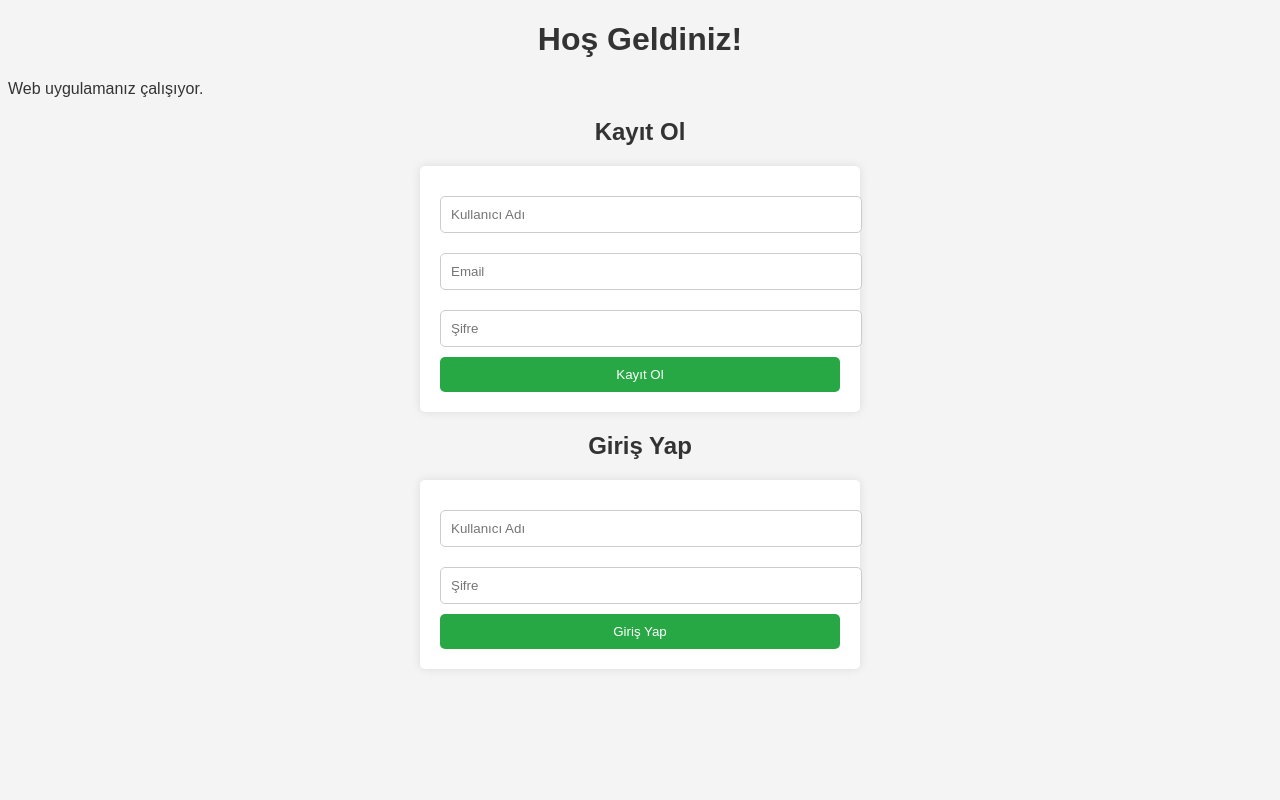
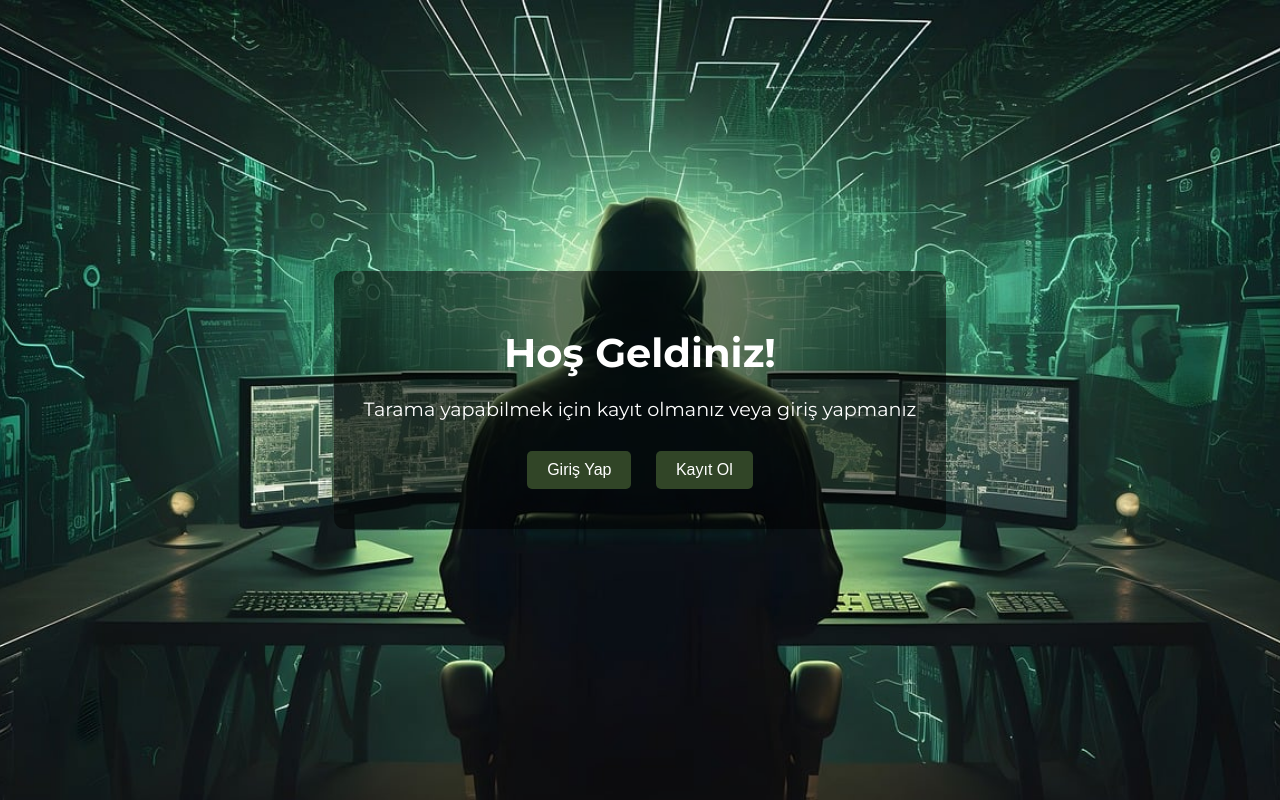
Before and after one commit to hacerkrsoglu/Web_Scanner_Website, a Flask app: page / in a window 1280 px wide. Run offline with Flask 3, Linux system fonts and the light colour scheme.

Commit message:
Güncellemeler Eklendi.

```diff
--- a/app.py
+++ b/app.py
@@ -24,10 +24,17 @@ app.config['MAIL_USERNAME'] = 'your_email@gmail.com'
 app.config['MAIL_PASSWORD'] = 'your_email_password'
 mail = Mail(app)
 
+# Ana sayfa (karşılama ekranı)
 @app.route('/')
 def index():
     return render_template('index.html')
 
+# Kayıt sayfası (GET)
+@app.route('/register', methods=['GET'])
+def register_page():
+    return render_template('register.html')
+
+# Kayıt işlemi (POST)
 @app.route('/register', methods=['POST'])
 def register():
     username = request.form['username']
@@ -38,12 +45,12 @@ def register():
     existing_user = User.query.filter((User.username == username) | (User.email == email)).first()
     if existing_user:
         flash('Bu kullanıcı adı veya e-posta zaten mevcut.')
-        return redirect(url_for('index'))
+        return redirect(url_for('register_page'))
 
     # Şifre güvenliği kontrolü
     if not is_strong_password(password):
         flash('Şifre en az 8 karakter, bir büyük harf ve bir rakam içermelidir.')
-        return redirect(url_for('index'))
+        return redirect(url_for('register_page'))
 
     # Yeni kullanıcı oluştur
     new_user = User(username=username, email=email, password=generate_password_hash(password))
@@ -51,16 +58,21 @@ def register():
         db.session.add(new_user)
         db.session.commit()
         flash('Kayıt başarılı! Giriş yapabilirsiniz.')
+        return redirect(url_for('login_page'))
     except Exception as e:
         db.session.rollback()
         flash('Kayıt sırasında bir hata oluştu: {}'.format(str(e)))
-
-    return redirect(url_for('index'))
+        return redirect(url_for('register_page'))
 
 def is_strong_password(password):
     return (len(password) >= 8 and
             any(c.isupper() for c in password) and
             any(c.isdigit() for c in password))
+
+# Giriş sayfası (GET)
+@app.route('/login', methods=['GET'])
+def login_page():
+    return render_template('login.html')
 
 @app.route('/login', methods=['POST'])
 def login():
@@ -71,18 +83,20 @@ def login():
     if user and check_password_hash(user.password, password):
         session['user_id'] = user.id
         flash('Giriş başarılı!')
-        return redirect(url_for('dashboard'))
+        return redirect(url_for('dashboard', username=user.username))  # Kullanıcı ismini gönder
     else:
         flash('Kullanıcı adı veya şifre yanlış.')
-        return redirect(url_for('index'))
+        return redirect(url_for('login_page'))  # Hatalı girişte login sayfasına geri dön
 
+# Kullanıcı paneli (giriş yapan kullanıcı için)
 @app.route('/dashboard')
 def dashboard():
     if 'user_id' in session:
         user = User.query.get(session['user_id'])
-        return f'Hoş geldin, {user.username}! Kullanıcı ID: {session["user_id"]}'
+        return render_template('dashboard.html', user=user)
     return redirect(url_for('index'))
 
+# Çıkış yapma
 @app.route('/logout')
 def logout():
     session.pop('user_id', None)
--- a/templates/index.html
+++ b/templates/index.html
@@ -1,38 +1,104 @@
 <!DOCTYPE html>
-<html lang="en">
+<html lang="tr">
+
 <head>
     <meta charset="UTF-8">
     <meta name="viewport" content="width=device-width, initial-scale=1.0">
-    <title>Web Scanner</title>
-    <link rel="stylesheet" href="{{ url_for('static', filename='style.css') }}">
+    <title>Ana Sayfa</title>
+    <link href="https://fonts.googleapis.com/css2?family=Montserrat:wght@400;700&display=swap" rel="stylesheet">
+
+    <style>
+        body,
+        html {
+            margin: 0;
+            padding: 0;
+            height: 100%;
+            font-family: Arial, sans-serif;
+        }
+
+        .background {
+            background-image: url('/static/images/resim.jpg');
+            /* Arka plan resminizi buraya ekleyin */
+            background-size: cover;
+            background-position: center;
+            height: 100%;
+            display: flex;
+            justify-content: center;
+            align-items: center;
+        }
+
+        .content {
+            background: rgba(0, 0, 0, 0.5);
+            /* Arka planı hafifçe karartmak için */
+            padding: 30px;
+            text-align: center;
+            color: #fff;
+            border-radius: 10px;
+        }
+
+        h1, p {
+            font-family: 'Montserrat', sans-serif;
+            margin-bottom: 20px;
+            font-size: 2.5rem;
+            opacity: 0; /* Başlangıçta görünmez */
+        }
+
+        p {
+            font-size: 1.2rem;
+        }
+
+        .btn {
+            display: inline-block;
+            padding: 10px 20px;
+            margin: 10px;
+            background-color: #314527;
+            color: #fff;
+            cursor: pointer;
+            text-decoration: none;
+            border-radius: 5px;
+            transition: background-color 0.3s ease;
+        }
+
+        .btn:hover {
+            background-color: #223d13;
+        }
+    </style>
 </head>
+
 <body>
-    <h1>Hoş Geldiniz!</h1>
-    <p>Web uygulamanız çalışıyor.</p>
+    <div class="background">
+        <div class="content">
+            <h1 id="welcome-header"></h1>
+            <p id="welcome-message"></p>
+            <a href="{{ url_for('login_page') }}" class="btn">Giriş Yap</a>
+            <a href="{{ url_for('register_page') }}" class="btn">Kayıt Ol</a>
+        </div>
+    </div>
 
-    {% with messages = get_flashed_messages() %}
-      {% if messages %}
-        <ul>
-        {% for message in messages %}
-          <li>{{ message }}</li>
-        {% endfor %}
-        </ul>
-      {% endif %}
-    {% endwith %}
+    <script>
+        function typeWriter(element, text, delay) {
+            let index = 0;
+            element.style.opacity = '1'; // Yazı görünür hale getirilir
 
-    <h2>Kayıt Ol</h2>
-    <form method="POST" action="/register">
-        <input type="text" name="username" placeholder="Kullanıcı Adı" required>
-        <input type="email" name="email" placeholder="Email" required>
-        <input type="password" name="password" placeholder="Şifre" required>
-        <button type="submit">Kayıt Ol</button>
-    </form>
+            function type() {
+                if (index < text.length) {
+                    element.textContent += text.charAt(index);
+                    index++;
+                    setTimeout(type, delay); // Her harften sonra belirli bir zaman aralığı ile çağır
+                }
+            }
 
-    <h2>Giriş Yap</h2>
-    <form method="POST" action="/login">
-        <input type="text" name="username" placeholder="Kullanıcı Adı" required>
-        <input type="password" name="password" placeholder="Şifre" required>
-        <button type="submit">Giriş Yap</button>
-    </form>
+            type();
+        }
+
+        // Sayfa yüklendiğinde yazıları ekle
+        window.onload = function () {
+            typeWriter(document.getElementById('welcome-header'), 'Hoş Geldiniz!', 100); // 100 ms aralıkla yaz
+            setTimeout(() => {
+                typeWriter(document.getElementById('welcome-message'), 'Tarama yapabilmek için kayıt olmanız veya giriş yapmanız gerekmektedir.', 100); // 100 ms aralıkla yaz
+            }, 1000); // 1 saniye bekle
+        };
+    </script>
 </body>
+
 </html>
```
Also changed, not shown: templates/dashboard.html (added, +17 -0 lines), templates/login.html (added, +26 -0 lines), templates/register.html (added, +30 -0 lines), static/css/style.css (renamed from static/style.css), static/images/resim.jpg (added).
